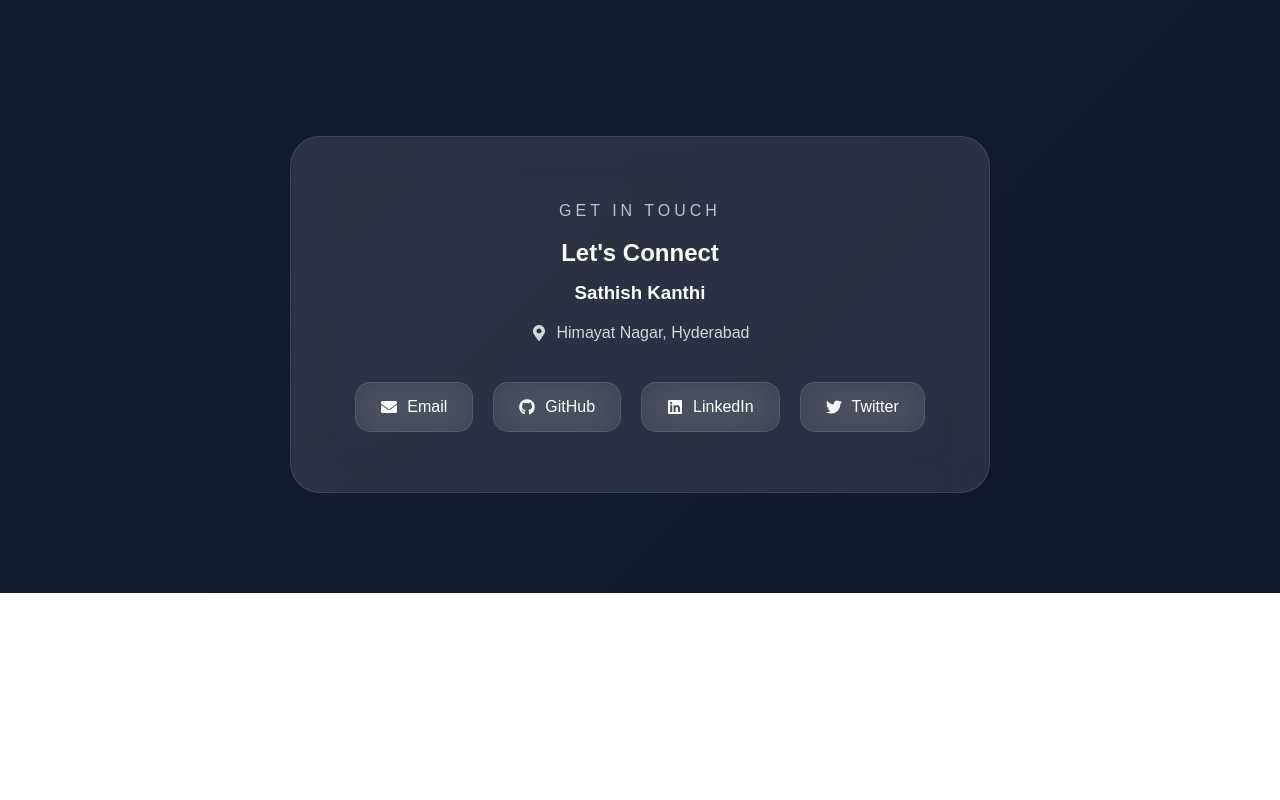
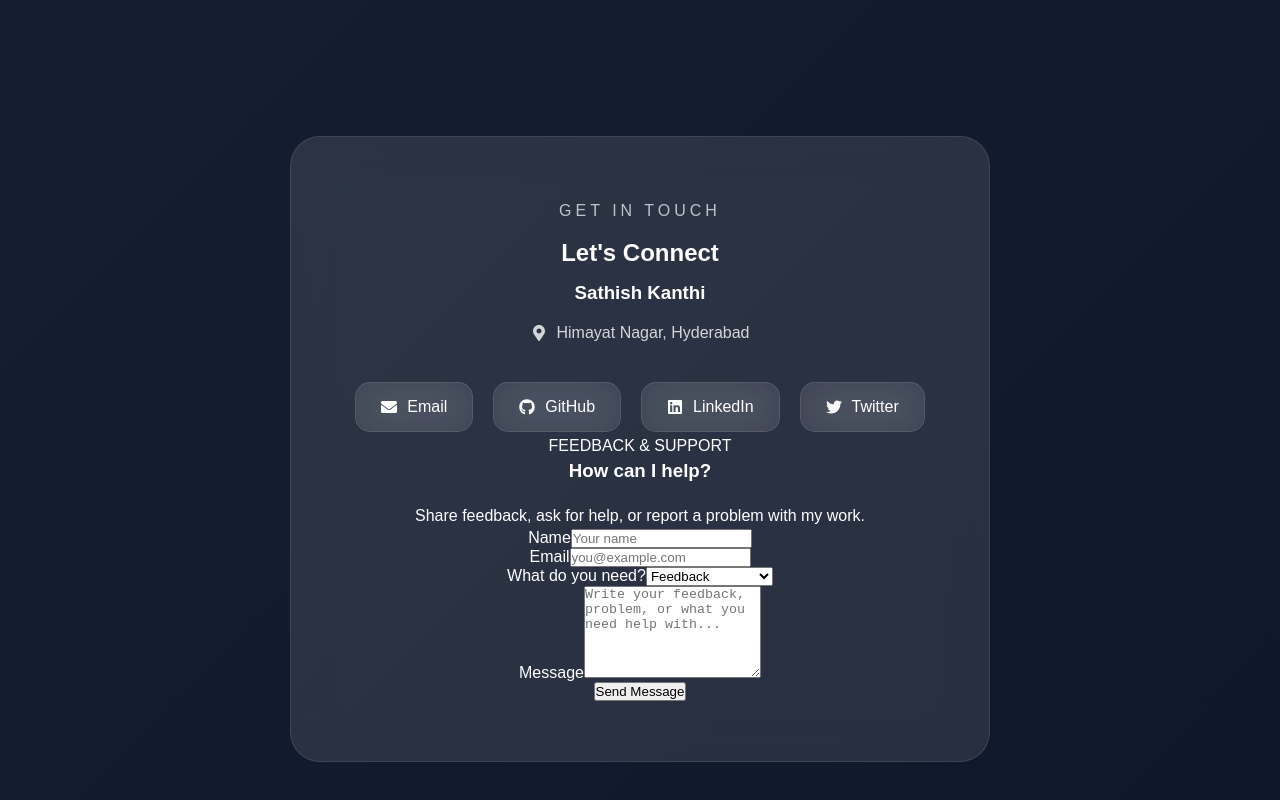
Before and after one commit to 77sathish/ai-engineer-portfolio, a React (Vite) app: page / in a window 1280 px wide. Shown: the part 8192-8992 px from the top of the page. Before the commit the page ends 8785 px from the top, so only its background shows below. Built offline with nearby package versions, Linux system fonts and the light colour scheme.

Commit message:
Add contact feedback and support form

```diff
--- a/src/components/Contact.jsx
+++ b/src/components/Contact.jsx
@@ -9,70 +9,112 @@ FaMapMarkerAlt
 import "../styles/Contact.css";
 
 function Contact() {
+const handleSubmit = async (event) => {
+    event.preventDefault();
+
+    const form = event.currentTarget;
+    const submitButton = form.querySelector("button[type='submit']");
+    const status = form.querySelector(".feedback-status");
+    const formData = new FormData(form);
+    const data = Object.fromEntries(formData.entries());
+
+    submitButton.disabled = true;
+    submitButton.textContent = "Sending...";
+    status.textContent = "";
+    status.className = "feedback-status";
+
+    try {
+    const response = await fetch("/api/contact", {
+        method: "POST",
+        headers: { "Content-Type": "application/json" },
+        body: JSON.stringify(data)
+    });
+
+    const result = await response.json();
+
+    if (!response.ok) {
+        throw new Error(result.error || "Unable to send your message.");
+    }
+
+    status.textContent = "Thanks! Your message has been sent successfully.";
+    status.className = "feedback-status success";
+    form.reset();
+    } catch (error) {
+    status.textContent = error.message || "Something went wrong. Please try again.";
+    status.className = "feedback-status error";
+    } finally {
+    submitButton.disabled = false;
+    submitButton.textContent = "Send Message";
+    }
+};
+
 return (
-    <section
-    id="contact"
-    className="contact-section"
-    >
+    <section id="contact" className="contact-section">
     <div className="contact-card">
-        <p className="contact-label">
-        GET IN TOUCH
-        </p>
-
+        <p className="contact-label">GET IN TOUCH</p>
         <h2>Let's Connect</h2>
-
         <h3>Sathish Kanthi</h3>
 
         <div className="contact-location">
         <FaMapMarkerAlt />
-
-        <span>
-            Himayat Nagar, Hyderabad
-        </span>
+        <span>Himayat Nagar, Hyderabad</span>
         </div>
 
         <div className="social-links">
-
-        <a
-            href="mailto:Kanthi.sathish777@gmail.com"
-            target="_blank"
-            rel="noreferrer"
-        >
+        <a href="mailto:Kanthi.sathish777@gmail.com" target="_blank" rel="noreferrer">
             <FaEnvelope />
-
             <span>Email</span>
         </a>
-
-        <a
-            href="https://github.com/77sathish"
-            target="_blank"
-            rel="noreferrer"
-        >
+        <a href="https://github.com/77sathish" target="_blank" rel="noreferrer">
             <FaGithub />
-
             <span>GitHub</span>
         </a>
-
-        <a
-            href="https://www.linkedin.com/in/sathish-kanthi-60b9b7226/"
-            target="_blank"
-            rel="noreferrer"
-        >
+        <a href="https://www.linkedin.com/in/sathish-kanthi-60b9b7226/" target="_blank" rel="noreferrer">
             <FaLinkedin />
-
             <span>LinkedIn</span>
         </a>
-
-        <a
-            href="https://x.com/Sathish77ai"
-            target="_blank"
-            rel="noreferrer"
-        >
+        <a href="https://x.com/Sathish77ai" target="_blank" rel="noreferrer">
             <FaTwitter />
-
             <span>Twitter</span>
         </a>
+        </div>
 
+        <div className="feedback-form-wrapper">
+        <div className="feedback-heading">
+            <p className="feedback-label">FEEDBACK & SUPPORT</p>
+            <h3>How can I help?</h3>
+            <p>Share feedback, ask for help, or report a problem with my work.</p>
+        </div>
+
+        <form className="feedback-form" onSubmit={handleSubmit}>
+            <div className="feedback-field-row">
+            <div className="feedback-field">
+                <label htmlFor="feedback-name">Name</label>
+                <input id="feedback-name" name="name" type="text" placeholder="Your name" maxLength="100" autoComplete="name" required />
+            </div>
+            <div className="feedback-field">
+                <label htmlFor="feedback-email">Email</label>
+                <input id="feedback-email" name="email" type="email" placeholder="you@example.com" maxLength="254" autoComplete="email" required />
+            </div>
+            </div>
+
+            <div className="feedback-field">
+            <label htmlFor="feedback-type">What do you need?</label>
+            <select id="feedback-type" name="type" defaultValue="Feedback" required>
+                <option value="Feedback">Feedback</option>
+                <option value="Need Help">Need Help</option>
+                <option value="Report a Problem">Report a Problem</option>
+            </select>
+            </div>
+
+            <div className="feedback-field">
+            <label htmlFor="feedback-message">Message</label>
+            <textarea id="feedback-message" name="message" rows="6" placeholder="Write your feedback, problem, or what you need help with..." maxLength="3000" required />
+            </div>
+
+            <button className="feedback-submit" type="submit">Send Message</button>
+            <p className="feedback-status" role="status" aria-live="polite"></p>
+        </form>
         </div>
     </div>
     </section>
```
